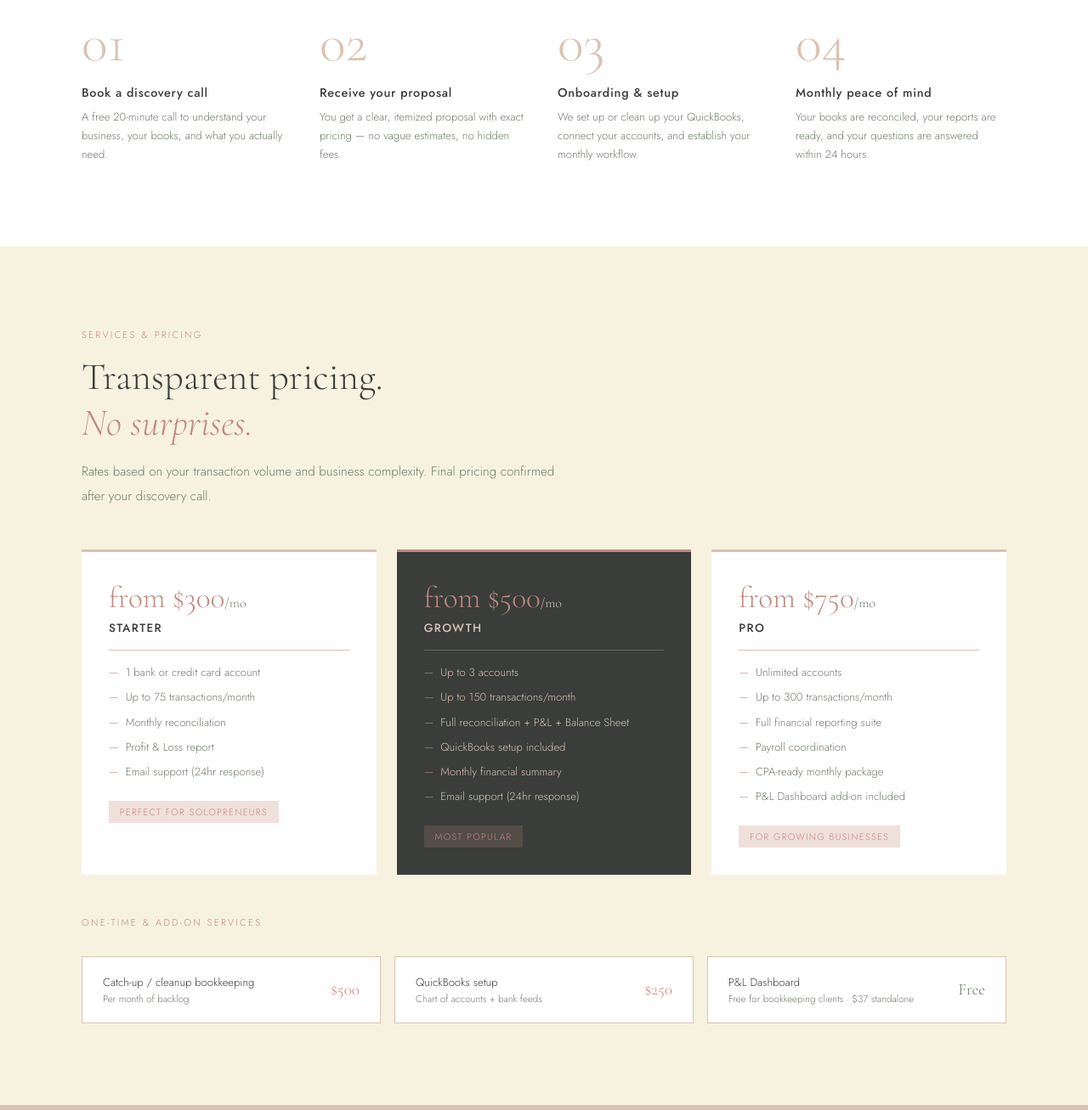
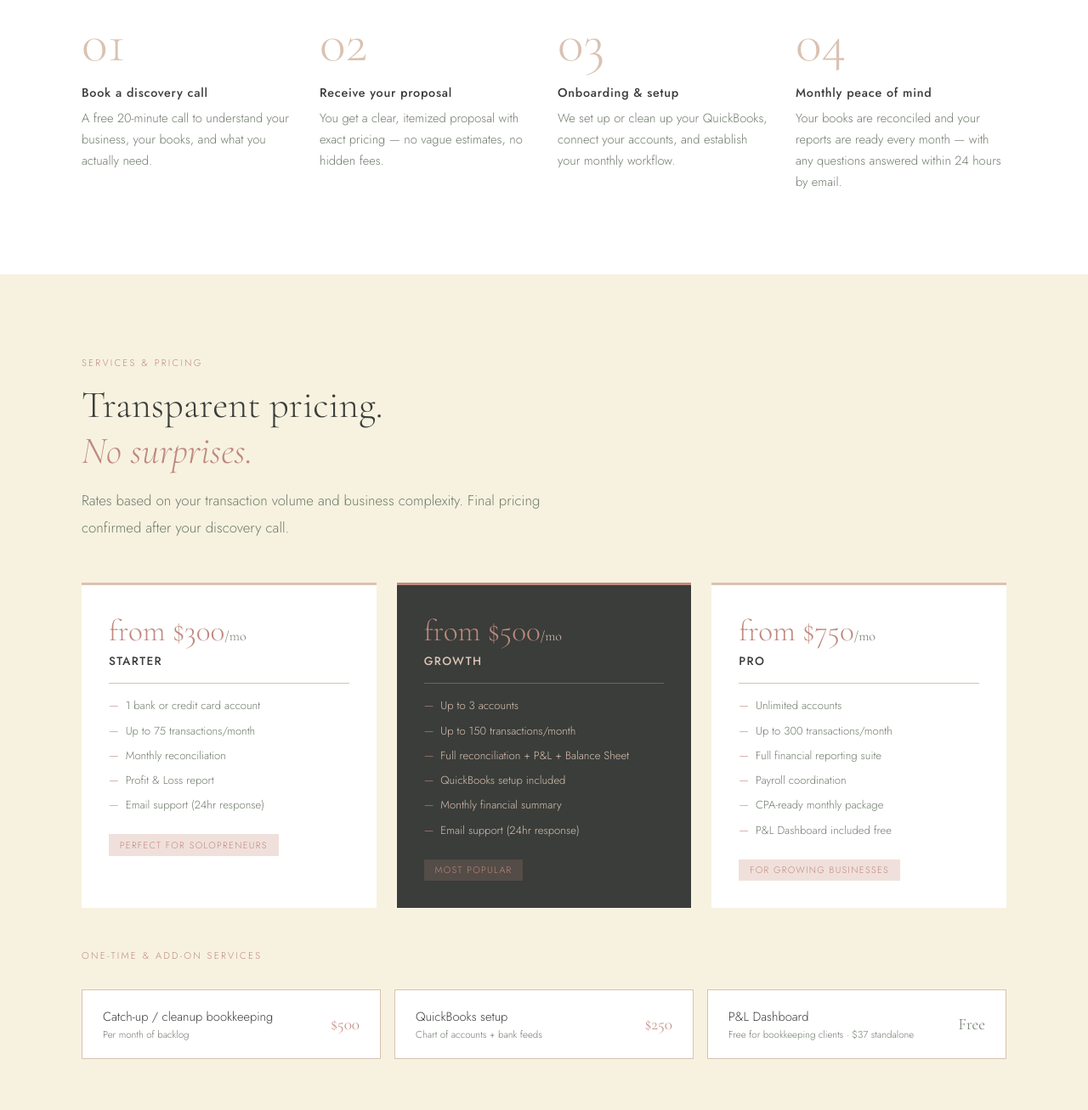
Before and after one commit to elizabethbdea-sys/oebfinancial.com, a plain HTML site: page index.html in a window 1280 px wide. Shown: the part 1173-2480 px from the top of the page at 85% size. Drawn offline with nearby package versions, Linux system fonts and the light colour scheme.

Commit message:
Add files via upload

```diff
--- a/index.html
+++ b/index.html
@@ -257,7 +257,8 @@
   }
   .section-title em { font-style: italic; color: var(--salmon); }
   .section-body {
-    font-size: 0.95rem;
+    font-size: 1.05rem;
+    font-size: 1.05rem;
     line-height: 1.9;
     color: var(--olive);
     max-width: 560px;
@@ -292,7 +293,8 @@
     letter-spacing: 0.05em;
   }
   .step-desc {
-    font-size: 0.82rem;
+    font-size: 0.92rem;
+    font-size: 0.92rem;
     line-height: 1.7;
     color: var(--olive);
   }
@@ -381,7 +383,7 @@
     align-items: center;
     border: 1px solid var(--sandstone);
   }
-  .addon-name { font-size: 0.82rem; color: var(--pewter); }
+  .addon-name { font-size: 0.92rem; color: var(--pewter); }
   .addon-price { font-family: 'Cormorant Garamond', serif; font-size: 1.2rem; color: var(--salmon); }
 
   /* WHY OEB */
@@ -401,7 +403,7 @@
     margin-bottom: 0.4rem;
     letter-spacing: 0.05em;
   }
-  .why-point-desc { font-size: 0.82rem; color: var(--olive); line-height: 1.7; }
+  .why-point-desc { font-size: 0.92rem; color: var(--olive); line-height: 1.8; }
   .why-visual {
     background: var(--white);
     padding: 2.5rem;
@@ -429,7 +431,7 @@
     font-size: 0.9rem;
     flex-shrink: 0;
   }
-  .cred-name { font-size: 0.82rem; color: var(--pewter); font-weight: 400; }
+  .cred-name { font-size: 0.92rem; color: var(--pewter); font-weight: 400; }
   .cred-issuer { font-size: 0.72rem; color: var(--olive); }
 
   /* DISCOVERY CTA */
@@ -440,7 +442,8 @@
   }
   .discovery .section-eyebrow { color: var(--sandstone); }
   .discovery .section-title { color: var(--pearl); margin: 0 auto 1rem; max-width: 600px; }
-  .discovery .section-body { color: var(--sandstone); margin: 0 auto 2.5rem; text-align: center; }
+  .discovery .section-body {
+    font-size: 1.05rem; color: var(--sandstone); margin: 0 auto 2.5rem; text-align: center; }
   .discovery-note {
     font-size: 0.75rem;
     color: var(--olive);
@@ -573,7 +576,7 @@
     <div class="step">
       <div class="step-number">04</div>
       <div class="step-title">Monthly peace of mind</div>
-      <div class="step-desc">Your books are reconciled, your reports are ready, and your questions are answered within 24 hours.</div>
+      <div class="step-desc">Your books are reconciled and your reports are ready every month — with any questions answered within 24 hours by email.</div>
     </div>
   </div>
 </section>
@@ -585,7 +588,7 @@
   <p class="section-body">Rates based on your transaction volume and business complexity. Final pricing confirmed after your discovery call.</p>
 
   <div class="services-grid">
-    <div class="service-card">
+    <a href="https://calendly.com/elizabeth-b-dea/30min" target="_blank" class="service-card" style="text-decoration:none; display:block; cursor:pointer;">
       <div class="service-price">from $300<span style="font-size:1rem;color:var(--olive)">/mo</span></div>
       <div class="service-name">Starter</div>
       <ul class="service-features">
@@ -596,9 +599,9 @@
         <li>Email support (24hr response)</li>
       </ul>
       <span class="service-tag">Perfect for solopreneurs</span>
-    </div>
+    </a>
 
-    <div class="service-card featured">
+    <a href="https://calendly.com/elizabeth-b-dea/30min" target="_blank" class="service-card featured" style="text-decoration:none; display:block; cursor:pointer;">
       <div class="service-price">from $500<span style="font-size:1rem;color:var(--sandstone)">/mo</span></div>
       <div class="service-name">Growth</div>
       <ul class="service-features">
@@ -610,9 +613,9 @@
         <li>Email support (24hr response)</li>
       </ul>
       <span class="service-tag">Most popular</span>
-    </div>
+    </a>
 
-    <div class="service-card">
+    <a href="https://calendly.com/elizabeth-b-dea/30min" target="_blank" class="service-card" style="text-decoration:none; display:block; cursor:pointer;">
       <div class="service-price">from $750<span style="font-size:1rem;color:var(--olive)">/mo</span></div>
       <div class="service-name">Pro</div>
       <ul class="service-features">
@@ -621,10 +624,10 @@
         <li>Full financial reporting suite</li>
         <li>Payroll coordination</li>
         <li>CPA-ready monthly package</li>
-        <li>P&L Dashboard add-on included</li>
+        <li>P&L Dashboard included free</li>
       </ul>
       <span class="service-tag">For growing businesses</span>
-    </div>
+    </a>
   </div>
 
   <div style="margin-top: 3rem;">
@@ -776,7 +779,7 @@
       <div style="font-size:0.68rem; letter-spacing:0.15em; text-transform:uppercase; color:var(--sandstone); margin-bottom:0.75rem;">Not ready for bookkeeping yet?</div>
       <div style="font-family:'Cormorant Garamond',serif; font-size:1.5rem; font-weight:300; color:var(--pearl); margin-bottom:0.75rem;">Get the template</div>
       <p style="font-size:0.82rem; color:var(--sandstone); line-height:1.8; margin-bottom:1.25rem;">Buy the standalone P&L Dashboard template and start tracking your business finances today — on your own terms, at your own pace.</p>
-      <a href="mailto:hello@oebfinancial.com" class="btn-primary" style="display:inline-block; background:var(--salmon);">Buy the template — $37</a>
+      <a href="/cdn-cgi/l/email-protection#ec8489808083ac83898e8a85828d828f858d80c28f8381" class="btn-primary" style="display:inline-block; background:var(--salmon);">Buy the template — $37</a>
     </div>
   </div>
 </section>
@@ -796,4 +799,4 @@
   <div class="footer-links">
     <a href="#how">Process</a>
     <a href="#services">Services</a>
-    <a href="https://calendly.com/elizabeth-b-dea/30min" target="_blank">Book
+    <a href="https://calendly.co
```
